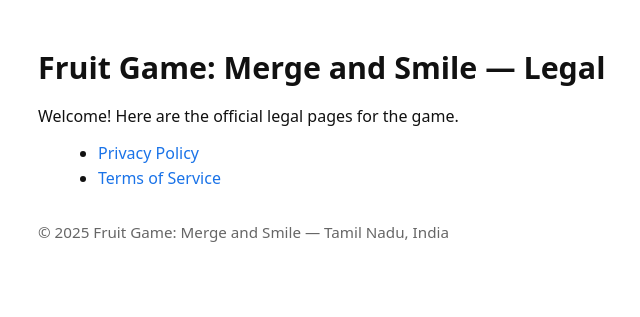
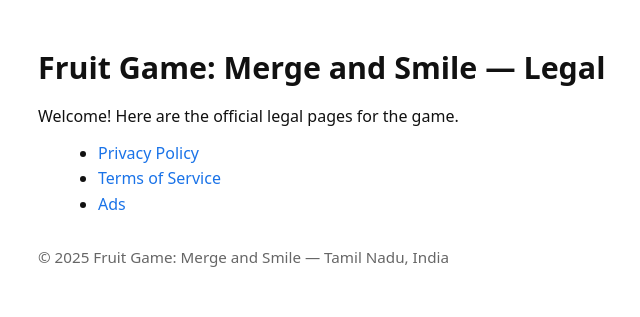
Before and after one commit to Atherium-in/Spawn, a plain HTML site: page index.html in a window 1280 px wide. Shown: the whole page, without its empty margins (152-792 px from the left). Drawn offline with Linux system fonts and the light colour scheme.

Commit message:
Update index.html

```diff
--- a/index.html
+++ b/index.html
@@ -23,6 +23,7 @@
     <ul>
       <li><a href="privacy-policy.html">Privacy Policy</a></li>
       <li><a href="terms-of-service.html">Terms of Service</a></li>
+      <li><a href="app-ads.txt">Ads</a></li>
     </ul>
     <footer>© 2025 Fruit Game: Merge and Smile — Tamil Nadu, India</footer>
   </div>
```
